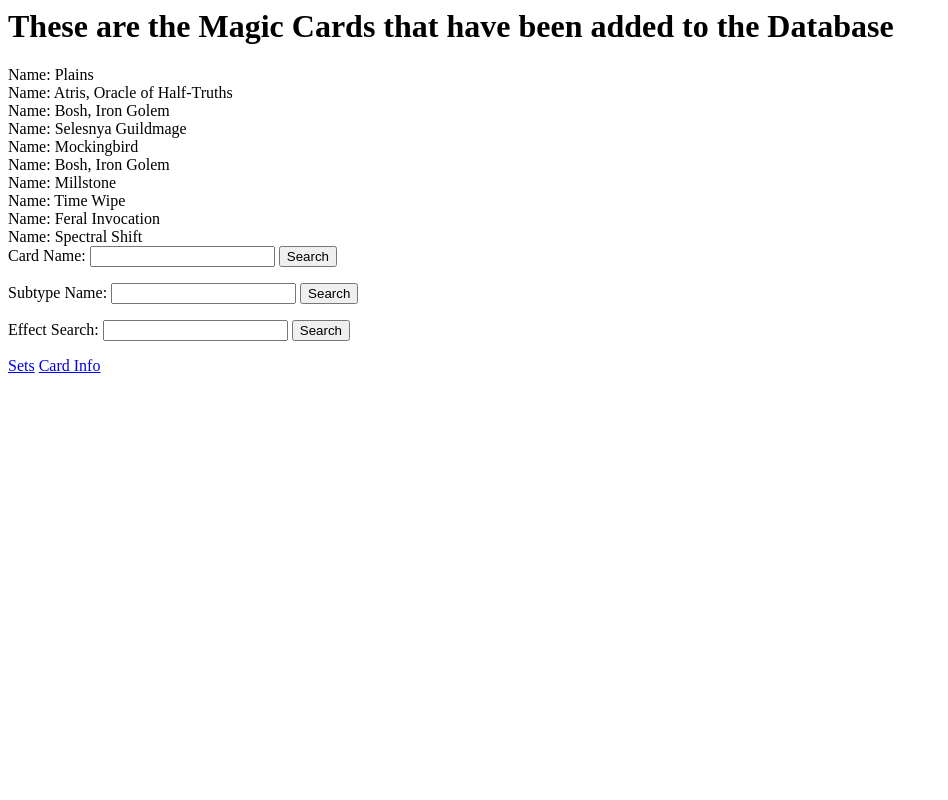
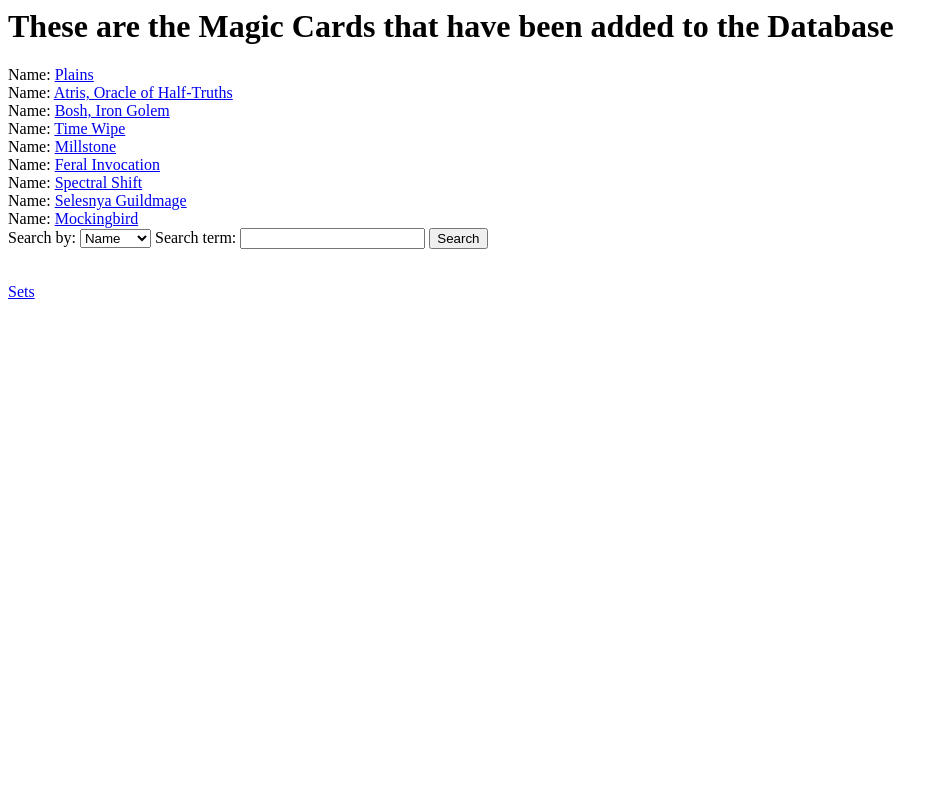
Before and after one commit to BenBrownstein/TCG-Card-Collection-Database, a PHP site: page / in a window 1280 px wide. Shown: the whole page, without its empty margins (0-948 px from the left). Run offline with PHP 8.4, Linux system fonts and the light colour scheme; data comes from the database, SQL or seed files in the repository.

Commit message:
Made it so clicking on a card goes to card info page of that card, fixed effect search, added search by set, combined searches into one bar chosen by a drop down and search category and terms are saved in search bar

```diff
--- a/card_info.php
+++ b/card_info.php
@@ -1,9 +1,4 @@
 <h1>Full information of a card in the Database</h1>
-<form action="" method="GET">
-    <label for="card_id">Card ID</label>
-    <input type="text" name="card_id" value="">
-    <input type="submit" value="Search">
-</form>
 <?php
   $servername = "localhost";
 
--- a/index.php
+++ b/index.php
@@ -29,11 +29,7 @@
   }
 
 
-  $sql = "SELECT c.name, mc.rarity, mc.artist, mc.image_url, mcct.card_type
-  FROM cards c JOIN magic_cards mc ON c.card_id = mc.card_id
-  JOIN magic_cards_card_types_relations mcctr ON mcctr.magic_card_id = mc.magic_card_id
-  JOIN magic_card_card_types mcct ON mcct.magic_card_card_type_id = mcctr.magic_card_card_type_id";
-
+  $sql = "SELECT c.card_id, c.name FROM cards c";
 
   $result = $conn->query($sql);
 
@@ -43,110 +39,102 @@
     // output data of each row
 
     while($row = $result->fetch_assoc()) {
-
-      echo "Name: " . $row["name"]. "<br>";
+      echo "Name: ". "<a href='card_info.php?card_id=".$row["card_id"]."'>". $row["name"]. "</a> <br>";
 
     }
 
   } else {
 
-    echo "0 results";
+    echo "No results". "<br>";
 
   }
   ?>
 
-
+    <?php
+    $selectedSearchType = isset($_GET['search_by']) ? htmlspecialchars($_GET['search_by']) : '';
+    $searchQuery = isset($_GET['query']) ? htmlspecialchars($_GET['query']) : '';
+    ?>
 
     <form action="" method="GET">
-    <label for="card">Card Name:</label>
-    <input type="text" name="card" value="">
+        <label for="search_by">Search by:</label>
+        <select name="search_by" id="search_by">
+            <option value="name" <?php if ($selectedSearchType === 'name') echo 'selected'; ?>>Name</option>
+            <option value="subtype" <?php if ($selectedSearchType === 'subtype') echo 'selected'; ?>>Subtype</option>
+            <option value="effect" <?php if ($selectedSearchType === 'effect') echo 'selected'; ?>>Effect</option>
+            <option value="set" <?php if ($selectedSearchType === 'set') echo 'selected'; ?>>Set</option>
+        </select>
+        <label for="query">Search term:</label>
+        <input type="text" id="query" name="query" value="<?php echo $searchQuery; ?>">
         <input type="submit" value="Search">
     </form>
+
     <?php
-  //Search bar code
-  if (isset($_GET['card']) && !empty($_GET['card']))
+    if (!empty($searchQuery) && !empty($selectedSearchType)) {
+        $sql = "";
+        switch ($selectedSearchType) {
+            case 'name':
+                $sql = "SELECT c.card_id, c.name, mcct.card_type
+                        FROM cards c
+                        JOIN magic_cards mc ON c.card_id = mc.card_id
+                        JOIN magic_cards_card_types_relations mcctr ON mcctr.magic_card_id = mc.magic_card_id
+                        JOIN magic_card_card_types mcct ON mcct.magic_card_card_type_id = mcctr.magic_card_card_type_id
+                        WHERE c.name LIKE '%$searchQuery%'";
+                break;
+
+            case 'subtype':
+                $sql = "SELECT c.card_id, c.name, mcct.card_type, mcst.subtype
+                        FROM cards c
+                        JOIN magic_cards mc ON c.card_id = mc.card_id
+                        JOIN magic_cards_card_types_relations mcctr ON mcctr.magic_card_id = mc.magic_card_id
+                        JOIN magic_card_card_types mcct ON mcct.magic_card_card_type_id = mcctr.magic_card_card_type_id
+                        JOIN magic_cards_subtypes_relations mcstr ON mcstr.magic_card_id = mc.magic_card_id
+                        JOIN magic_card_subtypes mcst ON mcst.magic_card_subtype_id = mcstr.magic_card_subtype_id
+                        WHERE mcst.subtype LIKE '%$searchQuery%'";
+                break;
+
+            case 'effect':
+                $sql = "SELECT c.card_id, c.name, mcct.card_type, mcet.text
+                        FROM cards c
+                        JOIN magic_cards mc ON c.card_id = mc.card_id
+                        JOIN magic_card_effect_text mcet ON mcet.magic_card_id = mc.magic_card_id
+                        JOIN magic_cards_card_types_relations mcctr ON mcctr.magic_card_id = mc.magic_card_id
+                        JOIN magic_card_card_types mcct ON mcct.magic_card_card_type_id = mcctr.magic_card_card_type_id
+                        WHERE mcet.text LIKE '%$searchQuery%'";
+                break;
+
+            case 'set':
+              $sql = "SELECT cs.name AS card_set_name, c.card_id, c.name, mcct.card_type
+              FROM card_sets cs
+              JOIN cards c ON c.card_set_id = cs.card_set_id
+              JOIN magic_cards mc ON c.card_id = mc.card_id
+              JOIN magic_cards_card_types_relations mcctr ON mcctr.magic_card_id = mc.magic_card_id
+              JOIN magic_card_card_types mcct ON mcct.magic_card_card_type_id = mcctr.magic_card_card_type_id
+              WHERE cs.name LIKE '%$searchQuery%'";
+              break;
+        }
+
+        $result = $conn->query($sql);
+        if ($result && $result->num_rows > 0) {
+            while ($row = $result->fetch_assoc()) {
+                echo "Name: <a href='card_info.php?card_id=" . $row["card_id"] . "'>" . $row["name"] . "</a>" .", Card Type: " . $row["card_type"];
+
+                if (isset($row["subtype"])) {
+                    echo ", Subtype: " . $row["subtype"];
+                }
+                if (isset($row["text"])) {
+                    echo ", Effect: " . $row["text"];
+                }
+                if (isset($row["card_set_name"]))
                 {
-    $cards = htmlspecialchars($_GET['card']);
-    $sql = "SELECT c.name, mc.rarity, mc.artist, mc.image_url, mcct.card_type
-    FROM cards c JOIN magic_cards mc ON c.card_id = mc.card_id
-    JOIN magic_cards_card_types_relations mcctr ON mcctr.magic_card_id = mc.magic_card_id
-    JOIN magic_card_card_types mcct ON mcct.magic_card_card_type_id = mcctr.magic_card_card_type_id where name LIKE '%$cards%'" ;
-    $result = $conn->query($sql);
-  if ($result->num_rows > 0) {
-    // output data of each row
-    while($row = $result->fetch_assoc()) {
-        echo "Name: " . $row["name"]. "<br>". " Card Type: ". $row["card_type"]. "<br>". "Image: ". "<img src=". $row["image_url"]. "/>". "<br>";
+                  echo ", Set: ". $row["card_set_name"];
+                }
+                echo "<br>";
             }
         } else {
-
-    echo "0 results";
-
+            echo "No results found."."<br>";
         }
     }
     ?>
 
-<form action="" method="GET">
-    <label for="subtype">Subtype Name:</label>
-    <input type="text" name="subtype" value="">
-    <input type="submit" value="Search">
-</form>
-<?php
-  //Search bar code
-  if (isset($_GET['subtype']) && !empty($_GET['subtype']))
-  {
-    $subtypes = htmlspecialchars($_GET['subtype']);
-    $sql = "SELECT c.name, mc.rarity, mc.artist, mc.image_url, mcct.card_type, mcst.subtype
-    FROM cards c JOIN magic_cards mc ON c.card_id = mc.card_id
-    JOIN magic_cards_card_types_relations mcctr ON mcctr.magic_card_id = mc.magic_card_id
-    JOIN magic_card_card_types mcct ON mcct.magic_card_card_type_id = mcctr.magic_card_card_type_id
-    JOIN magic_cards_subtypes_relations mcstr ON mcstr.magic_card_id = mc.magic_card_id
-    JOIN magic_card_subtypes mcst ON mcst.magic_card_subtype_id = mcstr.magic_card_subtype_id
-    where subtype LIKE '%$subtypes%'";
-    $result = $conn->query($sql);
-  if ($result->num_rows > 0) {
-    // output data of each row
-    while($row = $result->fetch_assoc()) {
-        echo "Name: " . $row["name"]. "<br>". " Card Type: ". $row["card_type"]. "<br>". "Subtype: " . $row["subtype"]. "<br>". "Image: ". "<img src=". $row["image_url"]. "/>". "<br>";
-    }
-  } else {
-
-    echo "0 results";
-
-  }
-    }
-  ?>
-
-
-<form action="" method="GET">
-    <label for="effect">Effect Search:</label>
-    <input type="text" name="effect" value="">
-    <input type="submit" value="Search">
-</form>
-<!-- Not working yet -->
-<?php
-  //Search bar code
-  if (isset($_GET['effect']) && !empty($_GET['effect']))
-  {
-    $effect = htmlspecialchars($_GET['effect']);
-    $sql = "SELECT c.name, mc.image_url, mcet.text
-    FROM cards c JOIN magic_cards mc ON c.card_id = mc.card_id
-    JOIN magic_card_effect_text mcet ON mcet.magic_card_id = mc.magic_card_id
-    where effect LIKE '%$effect%'";
-    $result = $conn->query($sql);
-  if ($result->num_rows > 0) {
-    // output data of each row
-    while($row = $result->fetch_assoc()) {
-        echo "Name: " . $row["name"]. "<br>". "Effect: " . $row["text"]. "<br>". "Image: ". "<img src=". $row["image_url"]. "/>". "<br>";
-    }
-  } else {
-
-    echo "0 results";
-
-  }
-    }
-  ?>
-
-
+<br>
 <a href="sets.php">Sets</a>
-
-<a href="card_info.php">Card Info</a>
--- a/sets.php
+++ b/sets.php
@@ -44,7 +44,7 @@
               // output data of each row
               while($row = $result->fetch_assoc()) {
                 if ($row["card_set_id"] == $setid){
-                    echo "Name: " . $row["name"]. "<br>";
+                  echo "Name: ". "<a href='card_info.php?card_id=".$row["card_id"]."'>". $row["name"]. "</a> <br>";
                 }
               }
             }
```
Lines whose indentation alone changed are shown as unchanged.
